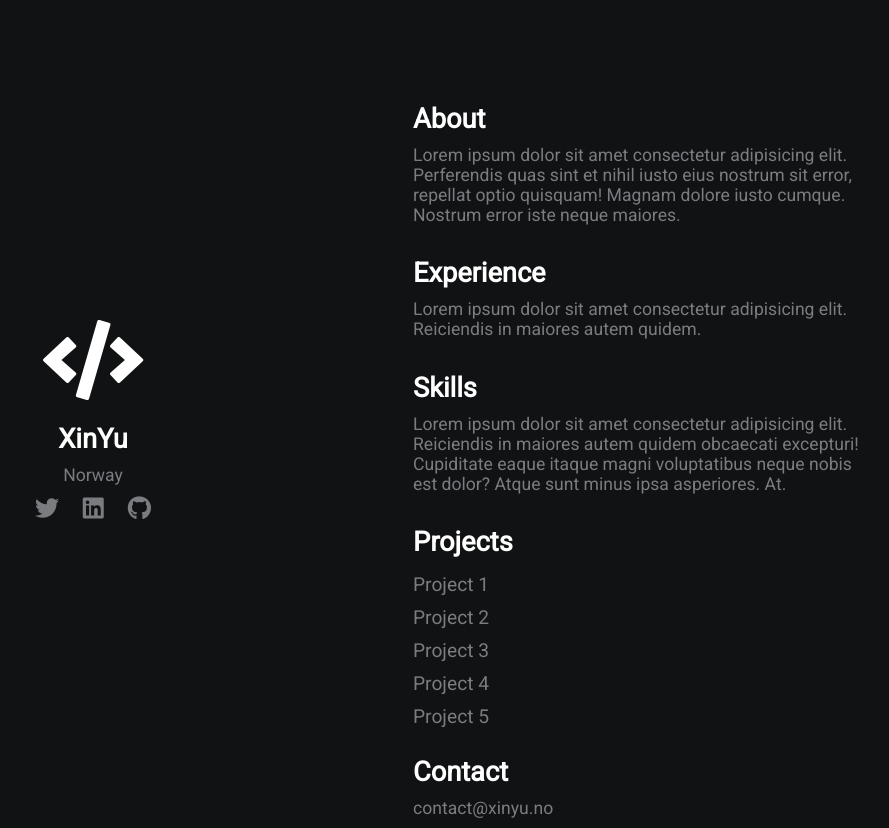
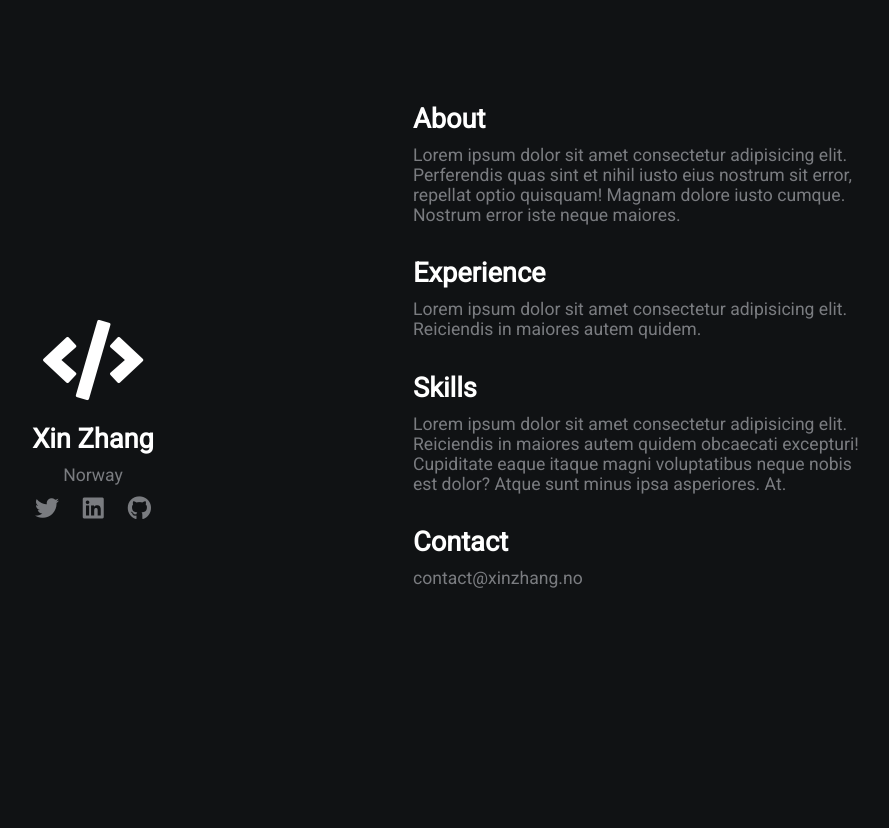
Before and after one commit to HoverSmile/1, a plain HTML site: page index.html in a window 1280 px wide. Shown: the whole page, without its empty margins (227-1116 px from the left). After the commit the page ends 800 px from the top, so only its background shows below. Drawn offline with Linux system fonts and the light colour scheme.

Commit message:
Update index.html

```diff
--- a/index.html
+++ b/index.html
@@ -12,7 +12,7 @@
     <div class="grid-2">
         <div class="section-1">
             <i class="fas fa-code fa-5x white"></i>
-            <h2>XinYu</h2>
+            <h2>Xin Zhang</h2>
             <p>Norway</p>
             <a href="#"><i class="fab fa-twitter"></i></a>
             <a href="#"><i class="fab fa-linkedin"></i></a>
@@ -23,17 +23,11 @@
             <p>Lorem ipsum dolor sit amet consectetur adipisicing elit. Perferendis quas sint et nihil iusto eius nostrum sit error, repellat optio quisquam! Magnam dolore iusto cumque. Nostrum error iste neque maiores.</p>
             <h2>Experience</h2>
             <p>Lorem ipsum dolor sit amet consectetur adipisicing elit. Reiciendis in maiores autem quidem.</p>
-
             <h2>Skills</h2>
             <p>Lorem ipsum dolor sit amet consectetur adipisicing elit. Reiciendis in maiores autem quidem obcaecati excepturi! Cupiditate eaque itaque magni voluptatibus neque nobis est dolor? Atque sunt minus ipsa asperiores. At.</p>
-            <h2>Projects</h2>
-            <a href="#">Project 1</a>
-            <a href="#">Project 2</a>
-            <a href="#">Project 3</a>
-            <a href="#">Project 4</a>
-            <a href="#">Project 5</a>
+
             <h2>Contact</h2>
-            <p>contact@xinyu.no</p>
+            <p>contact@xinzhang.no</p>
         </div>
     </div>
 </body>
```
